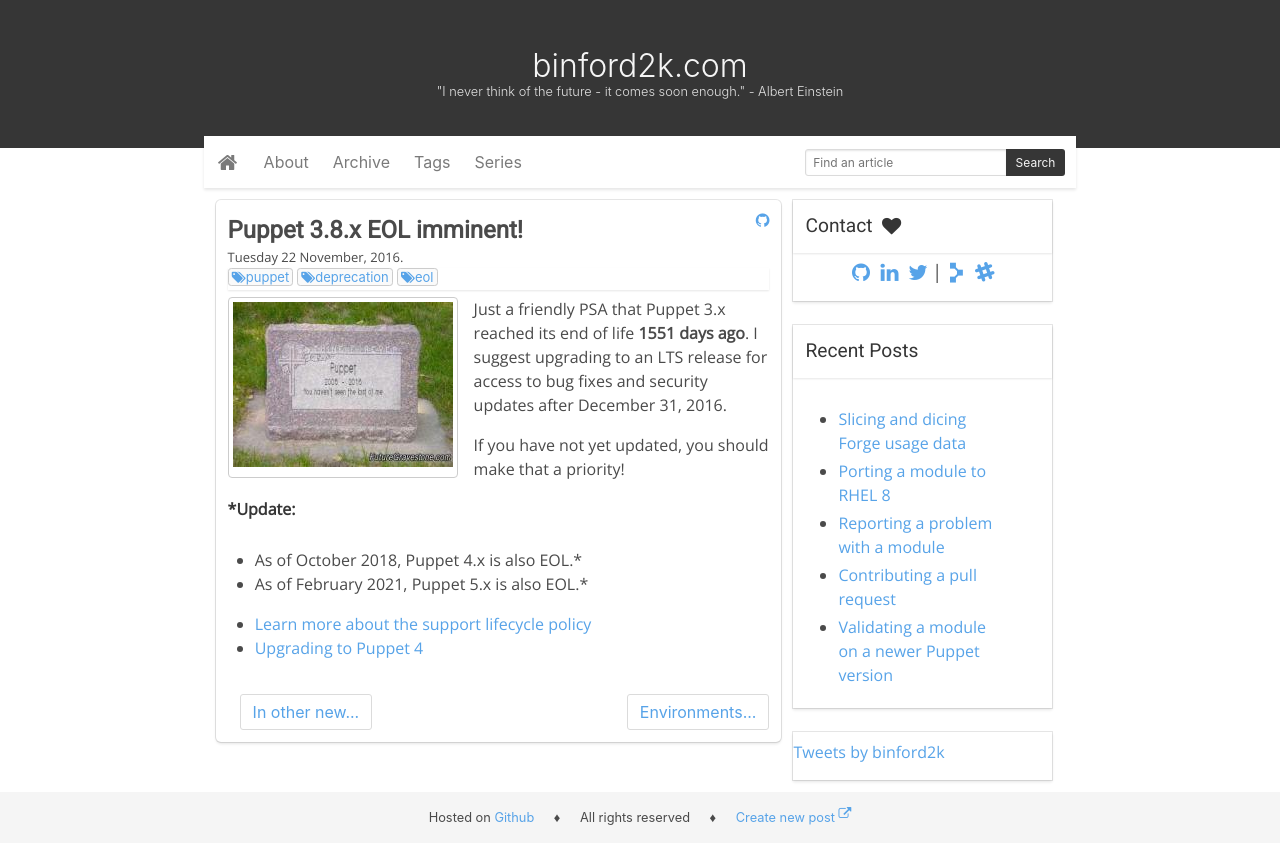
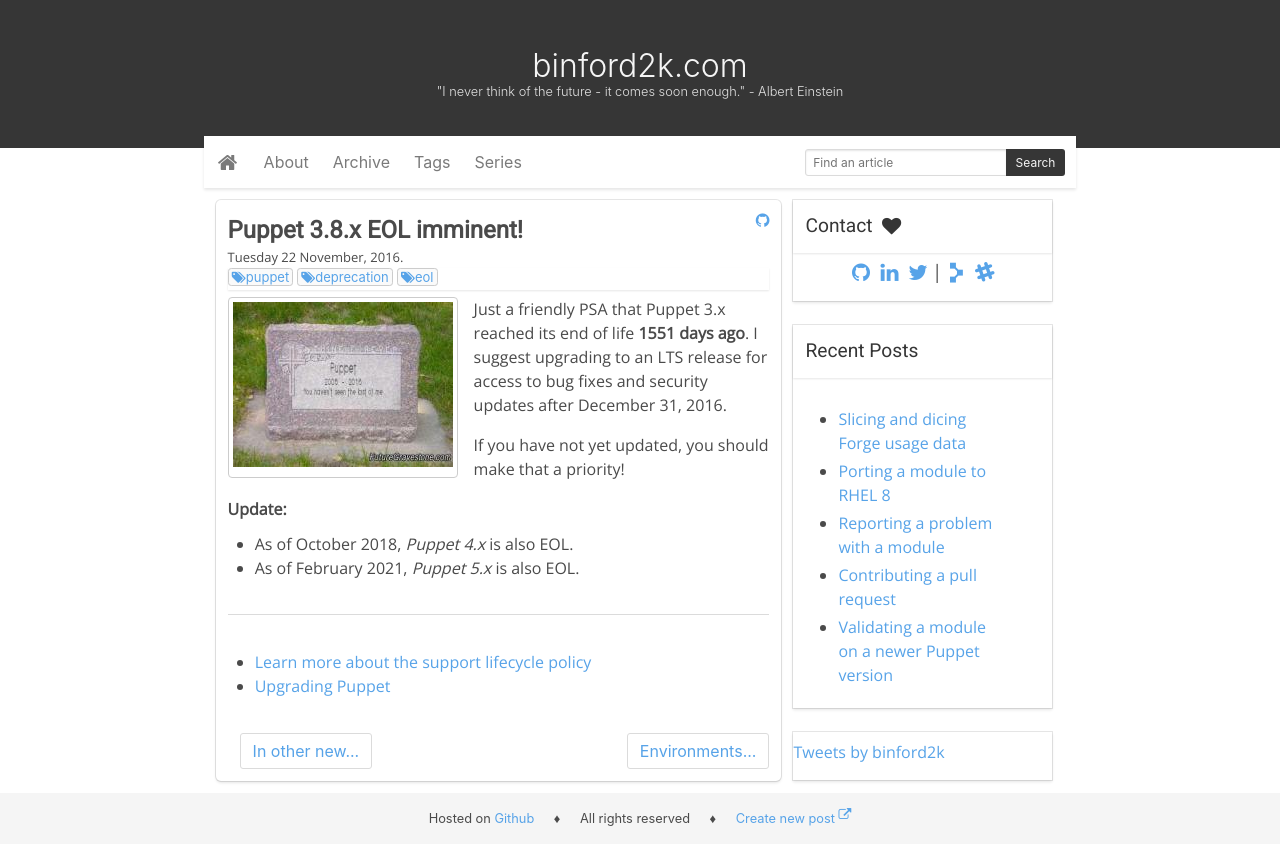
Before and after one commit to binford2k/binford2k.com, a Jekyll site: the page built from _posts/2016-11-22-puppet-3.x-eol.md, in a window 1280 px wide. Shown: the top 865 px of the page. Built offline with Jekyll 4.4.1, drawn with Linux system fonts in a browser that asks for light colours; comment, search, counter and statistics services are not loaded.

Commit message:
Update 2016-11-22-puppet-3.x-eol.md

```diff
--- a/_posts/2016-11-22-puppet-3.x-eol.md
+++ b/_posts/2016-11-22-puppet-3.x-eol.md
@@ -12,13 +12,14 @@
 
 If you have not yet updated, you should make that a priority!
 
-***Update:**
+### Update:
 
-* As of October 2018, Puppet 4.x is also EOL.*
-* As of February 2021, Puppet 5.x is also EOL.*
+* As of October 2018, *Puppet 4.x* is also EOL.
+* As of February 2021, *Puppet 5.x* is also EOL.
 
-* [Learn more about the support lifecycle policy](https://puppet.com/misc/puppet-enterprise-lifecycle)
-* [Upgrading to Puppet 4](https://docs.puppet.com/upgrade/upgrade_steps.html)
+----
+* [Learn more about the support lifecycle policy](https://puppet.com/docs/puppet/latest/platform_lifecycle.html)
+* [Upgrading Puppet](https://puppet.com/docs/puppet/latest/installing_and_upgrading.html)
 
 <script>
     var eol  = new Date(2016, 11, 31, 23, 59, 59);
```
